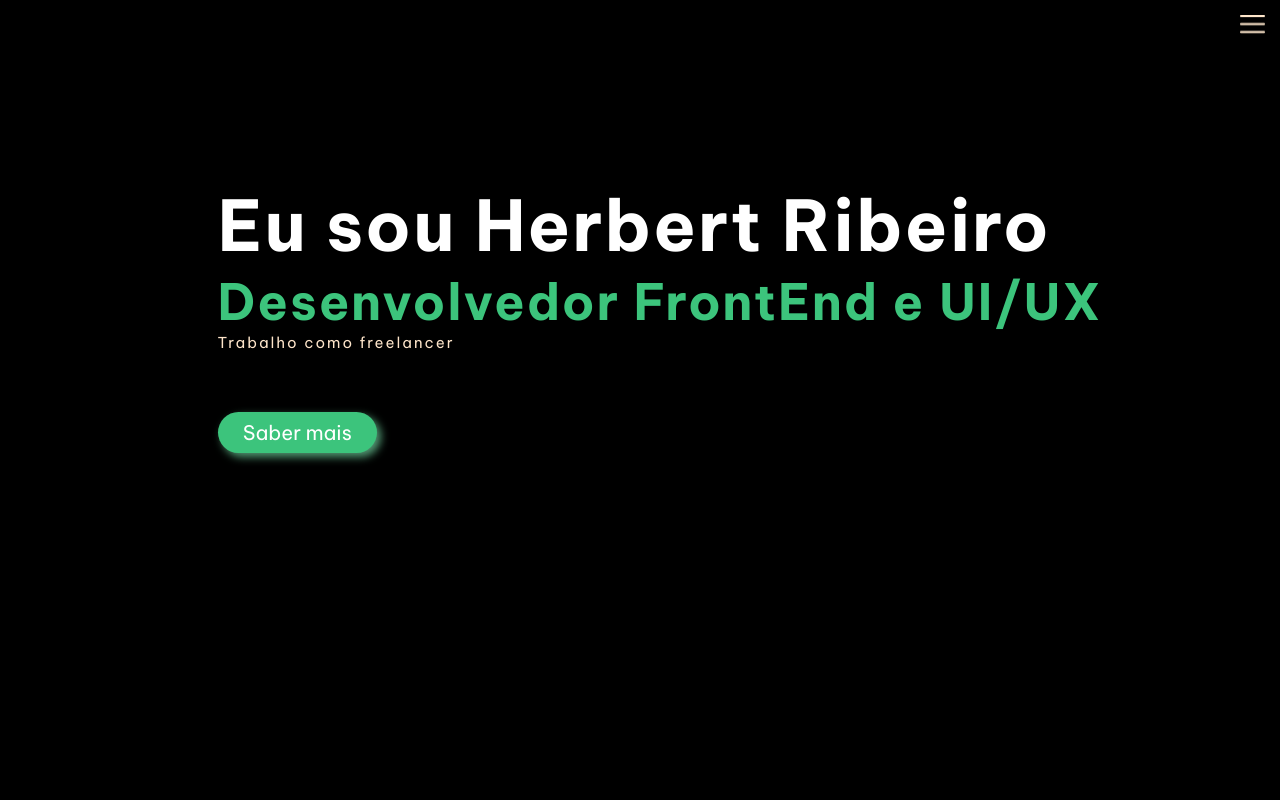
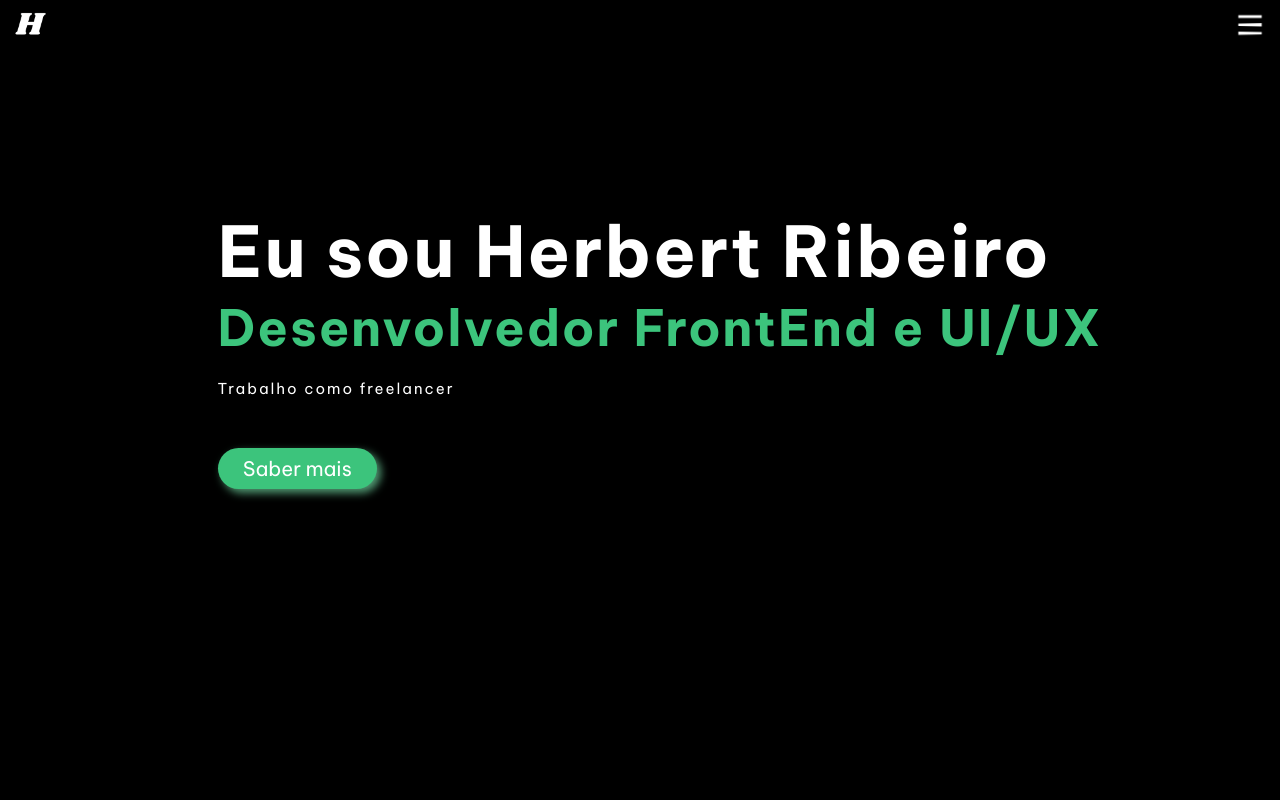
Before and after one commit to herbertribeiro19/Portifolio, a plain HTML site: page content.html in a window 1280 px wide. Shown: the top 800 px of the page. Drawn offline with nearby package versions, Linux system fonts and the light colour scheme.

Commit message:
update Vfinal

```diff
--- a/content.html
+++ b/content.html
@@ -23,10 +23,14 @@
 
 <body>
     <div class="section-1-bg" id="inicio">
+            <div class="icon-logo">
+                  <img src="./assets/logoicon.png" alt="logo">
+            </div>
         <aside>
             <div class="icon-menu" onclick="abrirmenu()">
-                <img src="./assets/menu.png" alt="menu">
+                <img src="./assets/menu3.png" alt="menu">
             </div>
+
             <div id="barra-menu">
                 <ul>
                     <li>
--- a/style_content.css
+++ b/style_content.css
@@ -33,11 +33,24 @@ aside {
     overflow: hidden;
 }
 
+.section-1-bg img{
+    position: left;
+    height: 40px;
+    width: 40px;
+    margin-top: 4px;
+    margin-left: 10px;
+    transition: 0.5s all;
+}
+
+.section-1-bg img:hover{
+    transform: scale(1.1);
+}
+
 .icon-menu img{
-    width:25px;
-    height: 25px;
+    width: 30px;
+    height: 30px;
     margin-right: 15px;
-    margin-top: 15px;
+    margin-top: 10px;
     transition: 0.5s;
     cursor: pointer;
 }
@@ -101,7 +114,7 @@ aside {
 .main-title h1{
     font-size: 70px;
     color: #ffffff;
-    margin-top: 17%;
+    margin-top: 15%;
     font-family: "Be Vietnam Pro";
     font-weight: bold;
     letter-spacing: 2px;
@@ -117,8 +130,9 @@ aside {
 }
 
 .main-title h5 {
+    margin-top: 20px;
     font-size: 15px;
-    color: #FEE5CA;
+    color: #ffffff;
     font-family: "Be Vietnam Pro";
     letter-spacing: 2px;
     font-weight: 200;
@@ -132,7 +146,7 @@ aside {
 .main-title button{
     border: none;
     width: 15%;
-    margin-top: 60px;
+    margin-top: 50px;
     padding: 8px 5px;
     font-size: 20px;
     background-color: #3cc47c;
```
Also changed, not shown: assets/menu2.png (added), assets/menu3.png (added).
